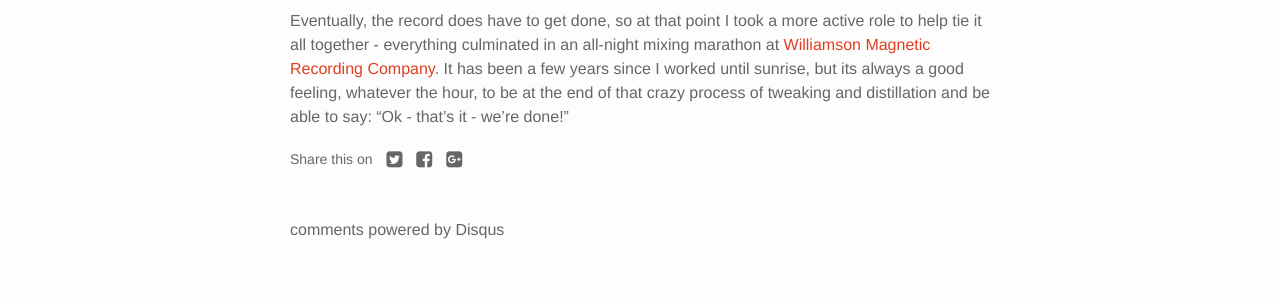
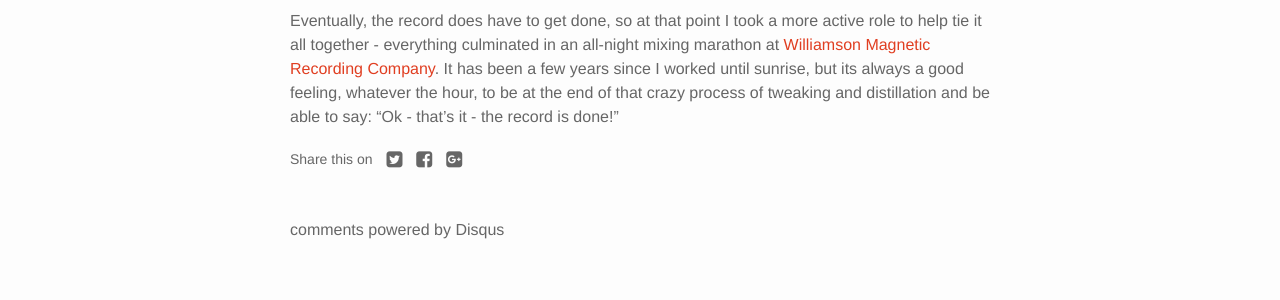
Before and after one commit to dougolson/dougolson.github.io, a Jekyll site: the page built from _posts/2016-7-20-Disq-Record.markdown, in a window 1280 px wide and 900 px high, scrolled down 739 px. Shown: the part 558-858 px from the top of the window. Built offline with Jekyll 4.4.1, drawn with Linux system fonts in a browser that asks for light colours; nearby versions of some CDN libraries; comment, search, counter and statistics services are not loaded.

Commit message:
minor wording change

```diff
--- a/_posts/2016-7-20-Disq-Record.markdown
+++ b/_posts/2016-7-20-Disq-Record.markdown
@@ -13,4 +13,4 @@ About a year ago, my daughter Andrea played some songs by her classmate Isaac De
 
 It was an interesting collaboration. Isaac is not only musically talented, but quite technically adept. In addition, he and Raina had very specific ideas about the way their music should sound. For the most part, Isaac was able to use his knowledge of Pro Tools to get things into the sonic ballpark. As a result, I felt it made more sense for me to act as a mentor and facilitator, rather than as a producer. I think it worked out well - a young band made their first record without spending a ton of money, and they learned a lot in the process. I would rather help empower people starting out than leave them reliant on someone like me. So I stayed in the background as much as possible.
 
-Eventually, the record does have to get done, so at that point I took a more active role to help tie it all together - everything culminated in an all-night mixing marathon at [Williamson Magnetic Recording Company](https://www.facebook.com/Williamson-Magnetic-Recording-Company-1587403494868153/). It has been a few years since I worked until sunrise, but its always a good feeling, whatever the hour, to be at the end of that crazy process of tweaking and distillation and be able to say: "Ok - that's it - we're done!"
+Eventually, the record does have to get done, so at that point I took a more active role to help tie it all together - everything culminated in an all-night mixing marathon at [Williamson Magnetic Recording Company](https://www.facebook.com/Williamson-Magnetic-Recording-Company-1587403494868153/). It has been a few years since I worked until sunrise, but its always a good feeling, whatever the hour, to be at the end of that crazy process of tweaking and distillation and be able to say: "Ok - that's it - the record is done!"
```
